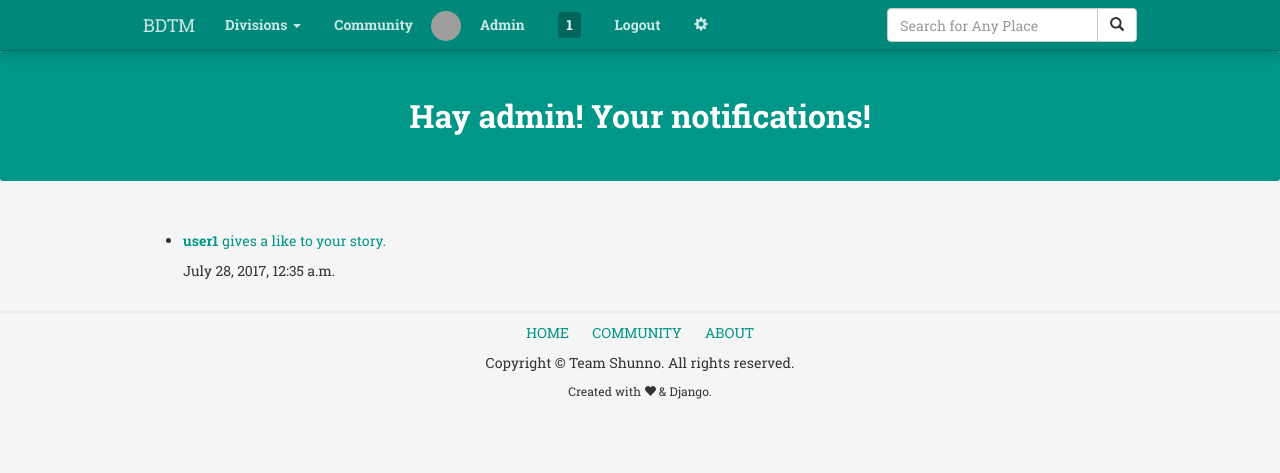
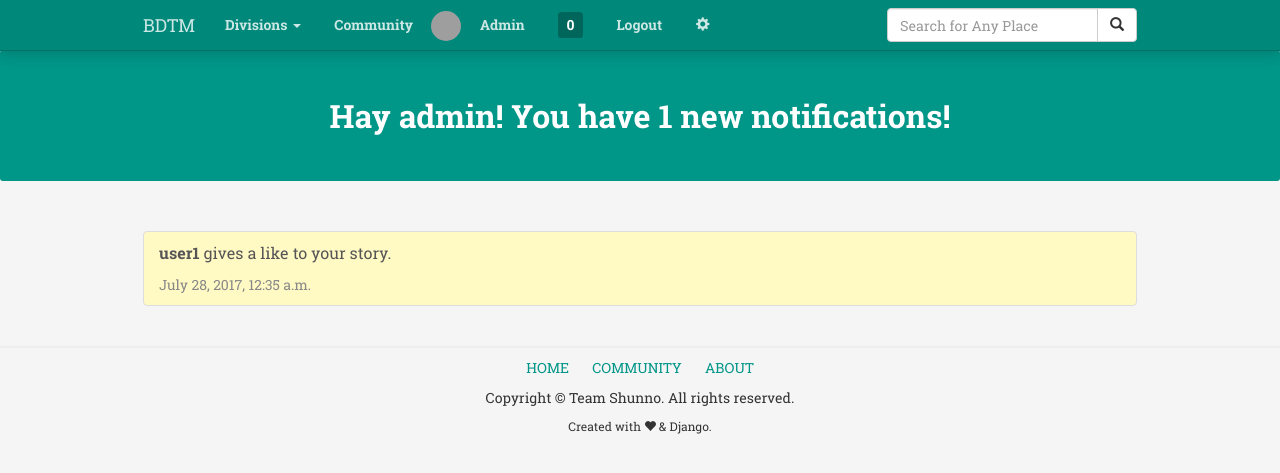
Before and after one commit to rakib10rr3/Bangladesh-Travel-Magazine, a Django app: page /notifications/ in a window 1280 px wide. Shown: the top 473 px of the page. Run offline with Django 3.2, Linux system fonts and the light colour scheme; a user stored in the database is signed in; data comes from the database, SQL or seed files in the repository; both versions use the stored data as it was after the commit; some libraries are stand-ins or nearby versions; grey boxes are pictures that could not be loaded.

Commit message:
Notification Implementation completed (without community)

```diff
--- a/app1/models.py
+++ b/app1/models.py
@@ -264,3 +264,29 @@ class Notification(models.Model):
         return "Notification from " \
                + self.sender.username + " to " \
                + self.recipient.username + "."
+
+    @property
+    def get_story_id(self):
+        """
+        For Story Comment
+        =================
+            notify_from :   'story_cmnt'
+            ref_type    :   'comment'
+            ref_value   :   int(comment_id)
+
+        Here we get the story_id using comment_id
+        """
+        return Comment.objects.get(id=self.ref_value).story_id
+
+    @property
+    def get_question_id(self):
+        """
+        For Question Comment
+        ====================
+            notify_from :   'q_a'
+            ref_type    :   'answer'
+            ref_value   :   int(answer_id)
+
+        Here we get the question_id using answer_id
+        """
+        return Answer.objects.get(id=self.ref_value).answer_of_id
--- a/app1/views.py
+++ b/app1/views.py
@@ -605,11 +605,24 @@ def search_ques(request):
 def notifications(request):
     user = request.user
     n = Notification.objects.filter(recipient_id=user.id).order_by('-date_created')
+    unread_count = n.filter(unread=True).count()
 
-    # TODO: change to all read!
+    # Complete: change to all read!
+    set_unread = set()
+    for item in n:
+        if item.unread:
+            set_unread.add(item.id)
+
+    n.update(unread=False)
+
+    # TODO: Limit notifications view number and make it infinite list type (more button)
+    # TODO: update link in html file for question notifications
+
     return render(request, 'app1/notifications.html',
                   {
                       'notifications': n,
+                      'unread_list': set_unread,
+                      'unread_count': unread_count,
                   })
 
 
@@ -622,6 +635,26 @@ def about(request):
 ==================================================
     Utility Functions for Notification
 ==================================================
+'''
+
+'''
+    For Story Comment
+    =================
+        notify_from :   'story_cmnt'
+        ref_type    :   'comment'
+        ref_value   :   int(comment_id)
+
+    For Like
+    ========
+        notify_from :   'story_like'
+        ref_type    :   'story'
+        ref_value   :   int(story_id)
+
+    For Question Comment
+    ====================
+        notify_from :   'q_a'
+        ref_type    :   'answer'
+        ref_value   :   int(answer_id)
 '''
 
 
--- a/static/app1/css/style.css
+++ b/static/app1/css/style.css
@@ -72,6 +72,23 @@ Notification badge
 .label.ts-label-notify {
     background-color: rgba(0, 0, 0, .25);
     font-size: 100%;
+}
+
+.ts-notify-list-group .ts-notify-title {
+    font-size: 16px;
+}
+
+.ts-notify-list-group .ts-notify-date {
+    color: #888;
+    margin-bottom: 0;
+}
+
+.ts-notify-list-group .ts-notify-unread {
+    background-color: #fff9c4;
+}
+
+.ts-notify-list-group .ts-notify-unread:hover {
+    background-color: #fff59d;
 }
 
 /**
--- a/templates/app1/notifications.html
+++ b/templates/app1/notifications.html
@@ -2,47 +2,48 @@
 
 {% block body_block %}
     <div class="jumbotron gp-jumbotron">
-        <h1>Hay {{ user }}! Your notifications!</h1>
+    {% if notifications %}
+        <h1>Hay {{ user }}! You have {{ unread_count }} new notifications!</h1>
+    {% else %}
+        <h1>Hay {{ user }}! You have no new notification!</h1>
+    {% endif %}
     </div>
 
     <div class="container-fluid gp-container-normal">
 
         {% if notifications %}
 
-            <ul>
+            <div class="list-group ts-notify-list-group">
 
                 {% for item in notifications %}
 
-                    {#            Shohag (sender_id) commented on Imran's (recipient_id) story. #}
-                    {# [from:'story_cmnt’, ref_type:'comment’, ref_value:123(comment_id)] #}
+                    {% if item.notify_from == 'story_like' %}
 
-                    <li>
+                        <a href="{% url 'story_detail' item.ref_value %}" class="list-group-item {% if item.id in unread_list %}ts-notify-unread{% endif %}">
+                        <p class="ts-notify-title"><strong>{{ item.sender }}</strong> gives a like to your story.</p>
 
-                        {% if item.notify_from == 'story_like' %}
+                    {% elif item.notify_from == 'story_cmnt' %}
 
-                            <p><a href="{% url 'story_detail' item.ref_value %}"><strong>{{ item.sender }}</strong> gives a like to your story.</a></p>
+                        <a href="{% url 'story_detail' item.get_story_id %}" class="list-group-item {% if item.id in unread_list %}ts-notify-unread{% endif %}">
+                        <p class="ts-notify-title"><strong>{{ item.sender }}</strong> gives a comment to your story.</p>
 
-                        {% elif item.notify_from == 'story_cmnt' %}
+                    {% elif item.notify_from == 'q_a' %}
 
-                            <p><a href="#"><strong>{{ item.sender }}</strong> gives a comment to your story.</a></p>
+                        {#For future use: item.get_question_id#}
 
-                        {% elif item.notify_from == 'q_a' %}
+                        <a href="#" class="list-group-item {% if item.id in unread_list %}ts-notify-unread{% endif %}">
+                        <p class="ts-notify-title"><strong>{{ item.sender }}</strong> gives an answer to your question.</p>
 
-                            <p><a href="#"><strong>{{ item.sender }}</strong> gives a comment to your question.</a></p>
+                    {% endif %}
 
-                        {% endif %}
+                <p class="ts-notify-date">{{ item.date_created }}</p>
 
-                        <p>{{ item.date_created }}</p>
-                    </li>
+                </a>
 
 
                 {% endfor %}
 
-            </ul>
-
-        {% else %}
-
-            <p>You have no notification.</p>
+            </div>
 
         {% endif %}
 
```
Also changed, not shown: db.sqlite3.
